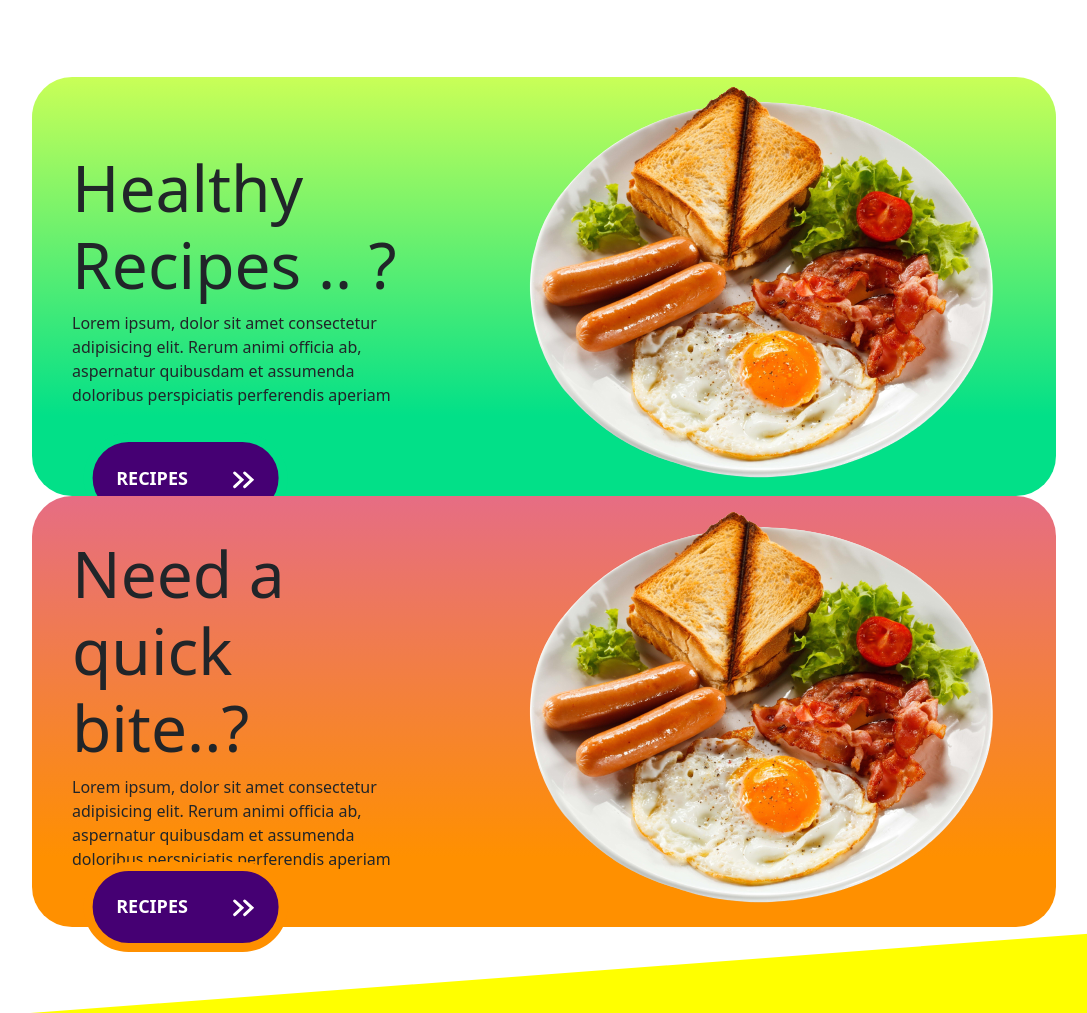
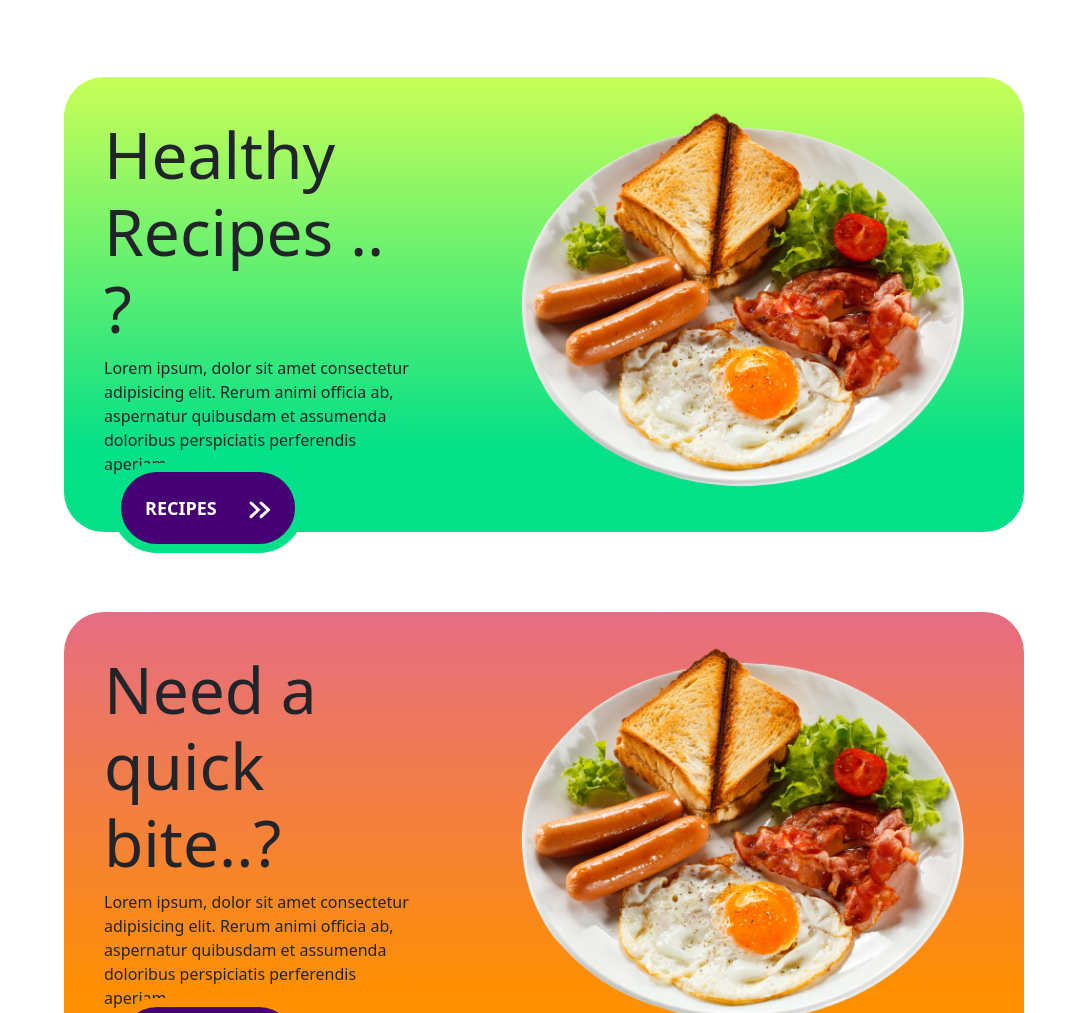
Before and after one commit to xarcode/noobathon3.0, a plain HTML site: page html/index.html in a window 1280 px wide. Shown: the part 2175-3188 px from the top of the page, without its empty margins (96-1183 px from the left). Drawn offline with nearby package versions, Linux system fonts and the light colour scheme; a web font is replaced by a local one.

```diff
--- a/css/index.css
+++ b/css/index.css
@@ -436,12 +436,13 @@ hr{
 }
 
 .food-type-cards{
-    width: 80vw;
+    width: 75vw;
     margin: auto;
     margin-top: 100px;
 }
 
 .food-type-card{
+    margin-bottom: 5em;
     border-radius: 2.5em;
     position: relative;
 }
@@ -457,6 +458,14 @@ hr{
     display: flex;
     justify-content: space-between;
     align-items: center;
+}
+
+.food-type-card:hover{
+
+}
+
+.food-type-info img{
+    height: 25em;
 }
 
 .food-type-text{
```
